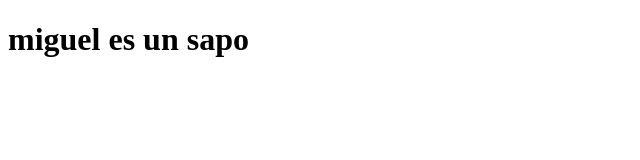
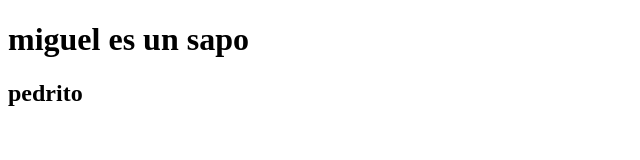
Before and after one commit to Mrsam2049/primera-clase-git, a plain HTML site: page index.html in a window 1280 px wide. Shown: the whole page, without its empty margins (0-640 px from the left). Drawn offline with Linux system fonts and the light colour scheme.

Commit message:
agregue a pedrito

```diff
--- a/index.html
+++ b/index.html
@@ -7,5 +7,6 @@
 </head>
 <body>
    <h1>miguel es un sapo</h1>
+   <h2>pedrito</h2>
 </body>
 </html>
```
